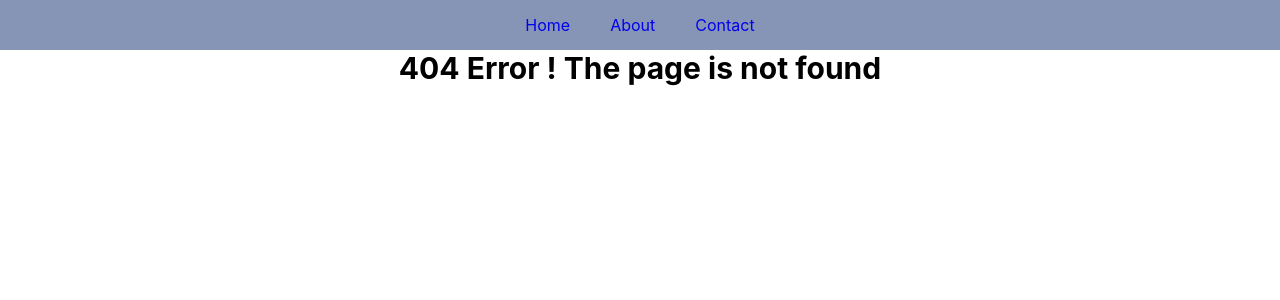
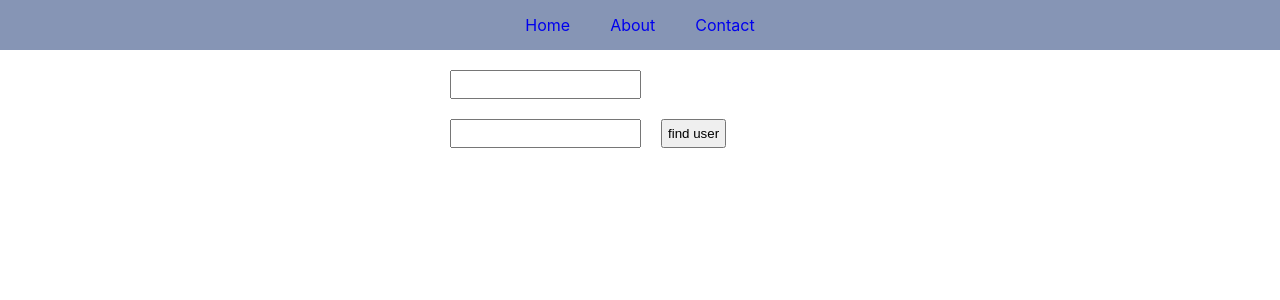
Before and after one commit to shahajalalweb/react-routing, a React (Create React App) app: page /user in a window 1280 px wide. Before the commit this address had no page. Shown: the top 300 px of the page. Built offline with nearby package versions, Linux system fonts and the light colour scheme.

Commit message:
useSearchPramas added

```diff
--- a/src/App.css
+++ b/src/App.css
@@ -34,6 +34,23 @@ section {
   font-size: 15px;
   grid-template-columns: auto auto auto;
 }
+
+.form {
+  width: 400px;
+  height: 200px;
+  padding: 10px;
+  margin: 0 auto;
+}
+
+.form input {
+  padding: 5px;
+  margin: 10px;
+}
+
+.form button {
+  margin: 10px;
+}
+
 
 @media screen and (max-width: 800px) {
   section {
--- a/src/App.js
+++ b/src/App.js
@@ -7,6 +7,7 @@ import Contact from './components/Contact';
 import Error from './components/Error';
 import Home from './components/Home';
 import Navlink from './components/NavLink';
+import User from './components/user';
 
 function App() {
   return (
@@ -16,6 +17,7 @@ function App() {
         <Route path='/' element={<Home/>}/>
         <Route path='/About' element={<About/>}/>
         <Route path='/About/:title' element={<Blog/>}/>
+        <Route path='/user' element={<User />} />
         <Route path='/Contact' element={<Contact/>}/>
         <Route path='*' element={<Error/>}/>
 
--- /dev/null
+++ b/src/components/user.js
@@ -0,0 +1,43 @@
+import React from 'react'
+import { useState } from 'react';
+import { useParams, useSearchParams } from 'react-router-dom'
+
+const User = () => {
+
+    //searchParams
+    const [searchParams, setSearchParams] = useSearchParams();
+
+
+    //use State
+    const [name, setName] = useState("");
+    const [age, setAge] = useState();
+
+
+
+    //submit event handeler
+    const handleSubmit = (e) => {
+        e.preventDefault();
+        setSearchParams({name: name, number: age});
+    }
+
+
+    //use params
+    // const {userid} = useParams();
+
+  return (
+    <div>
+        <form className='form' onSubmit={handleSubmit}>
+            <input type="text" value={name} onChange={(e) => {
+                setName(e.target.value);
+            }} />
+            <input type="number" value={age} onChange={(e) => {
+                setAge(e.target.value);
+            }} />
+
+            <button type='submit'>find user</button>
+        </form>
+    </div>
+  )
+}
+
+export default User
```
